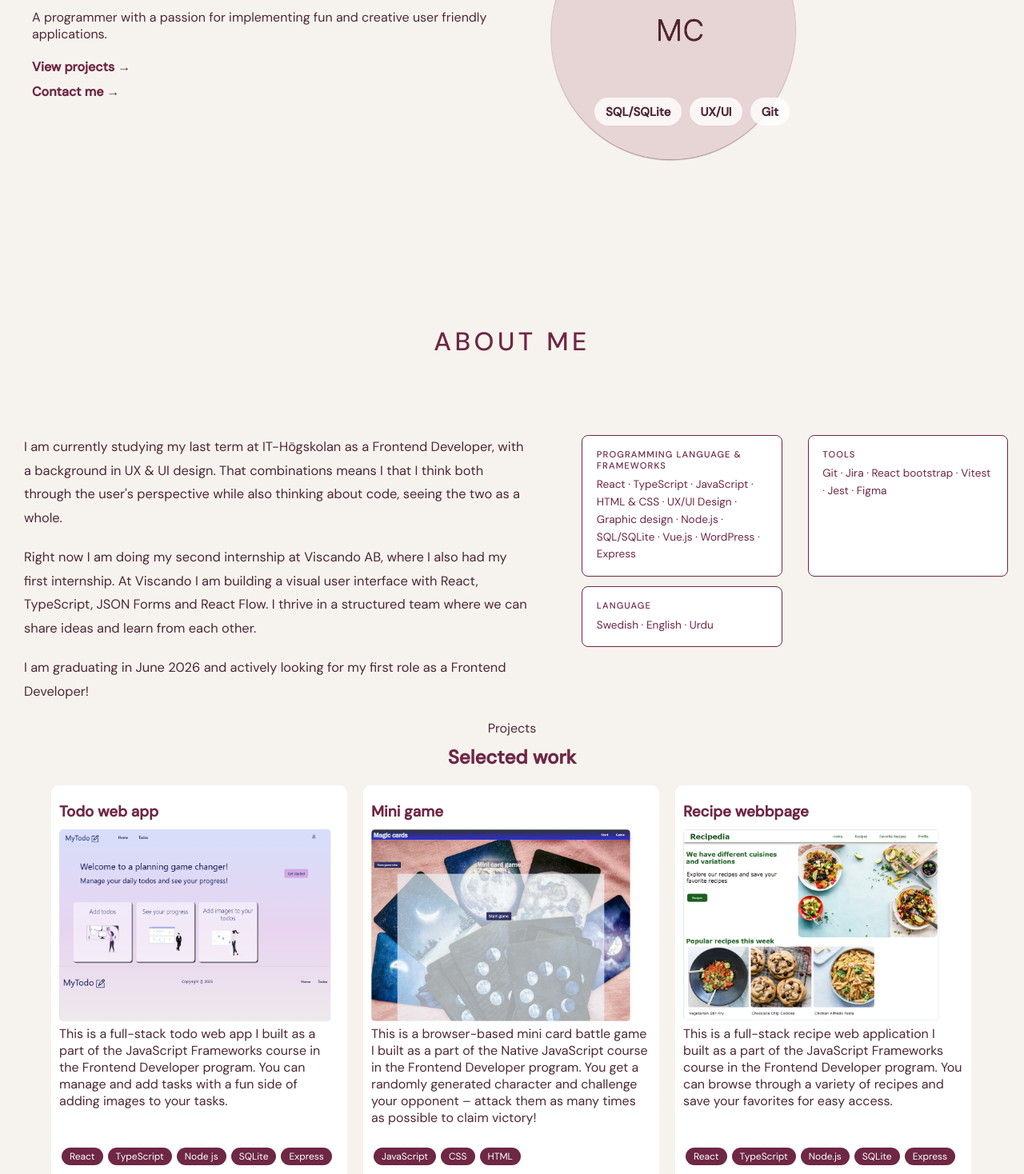
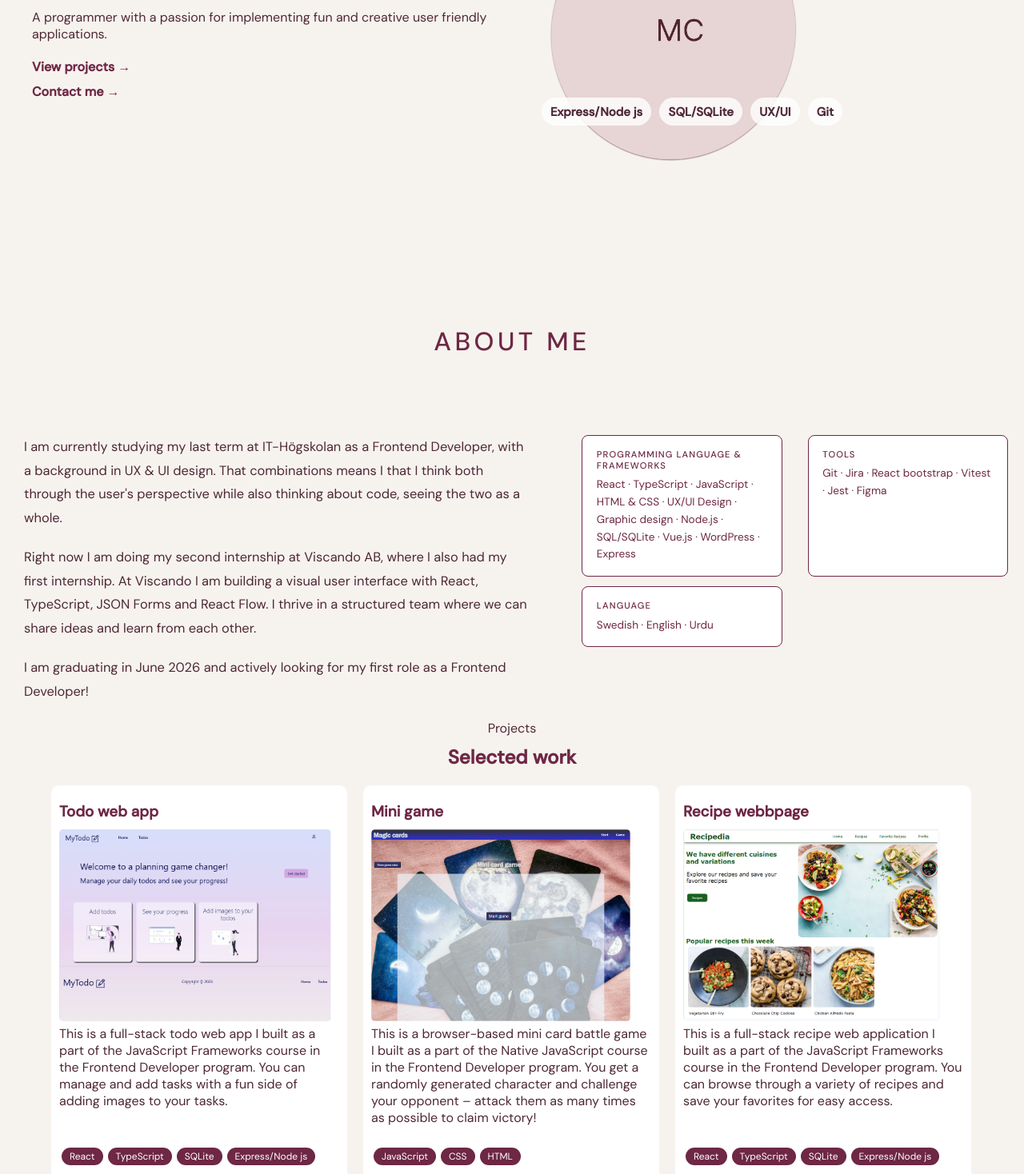
Before and after one commit to maryam891/Portfolio, a React (Vite) app: page / in a window 1280 px wide. Shown: the part 320-1788 px from the top of the page at 80% size. Built offline with nearby package versions, Linux system fonts and the light colour scheme.

Commit message:
added small change to tags in projects and hero section

```diff
--- a/src/components/Hero.tsx
+++ b/src/components/Hero.tsx
@@ -25,7 +25,7 @@ export default function Hero() {
           <span>React</span>
           <span>TypeScript</span>
           <span>JavaScript</span>
-          <span>Node.js</span>
+          <span>Express/Node js</span>
           <span>SQL/SQLite</span>
           <span>UX/UI</span>
           <span>Git</span>
--- a/src/css/Hero.css
+++ b/src/css/Hero.css
@@ -51,7 +51,7 @@ main {
 .qualities-inner-container span {
   background: rgba(255, 255, 255, 0.8);
   border-radius: 30px;
-  padding: 0.45rem 0.85rem;
+  padding: 0.45rem 0.70rem;
   font-size: 15px;
   font-weight: 600;
 }
--- a/src/data.ts
+++ b/src/data.ts
@@ -17,15 +17,7 @@ export const projects: Project[] = [
     title: "Todo web app",
     description:
       "This is a full-stack todo web app I built as a part of the JavaScript Frameworks course in the Frontend Developer program. You can manage and add tasks with a fun side of adding images to your tasks. ",
-    tags: [
-      "React",
-      "TypeScript",
-      "Node js",
-      "SQLite",
-      "Express",
-      "CSS",
-      "HTML",
-    ],
+    tags: ["React", "TypeScript", "SQLite", "Express/Node js", "CSS", "HTML"],
     githubUrl: "https://github.com/maryam891/Fullstack-project-Todowebbapp",
     liveUrl: "https://fullstack-project-todowebbapp.vercel.app",
     img: todoImg,
@@ -45,15 +37,7 @@ export const projects: Project[] = [
     title: "Recipe webbpage",
     description:
       "This is a full-stack recipe web application I built as a part of the JavaScript Frameworks course in the Frontend Developer program. You can browse through a variety of recipes and save your favorites for easy access.",
-    tags: [
-      "React",
-      "TypeScript",
-      "Node.js",
-      "SQLite",
-      "Express",
-      "CSS",
-      "HTML",
-    ],
+    tags: ["React", "TypeScript", "SQLite", "Express/Node js", "CSS", "HTML"],
     githubUrl: "https://github.com/maryam891/Recipedia-webbpage/tree/main",
     liveUrl: "https://recipedia-webbpage-production.up.railway.app",
     img: recipeImg,
```
